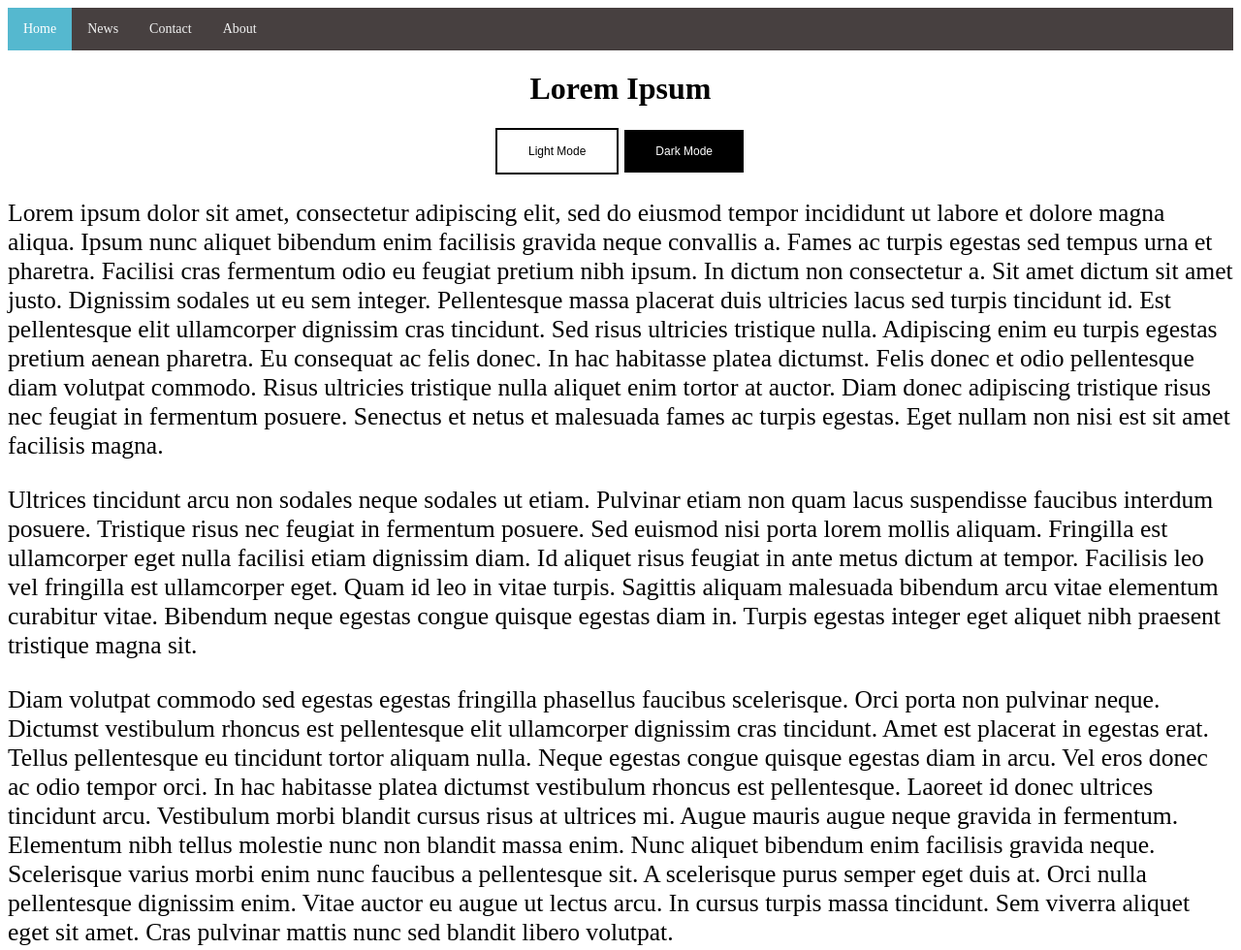
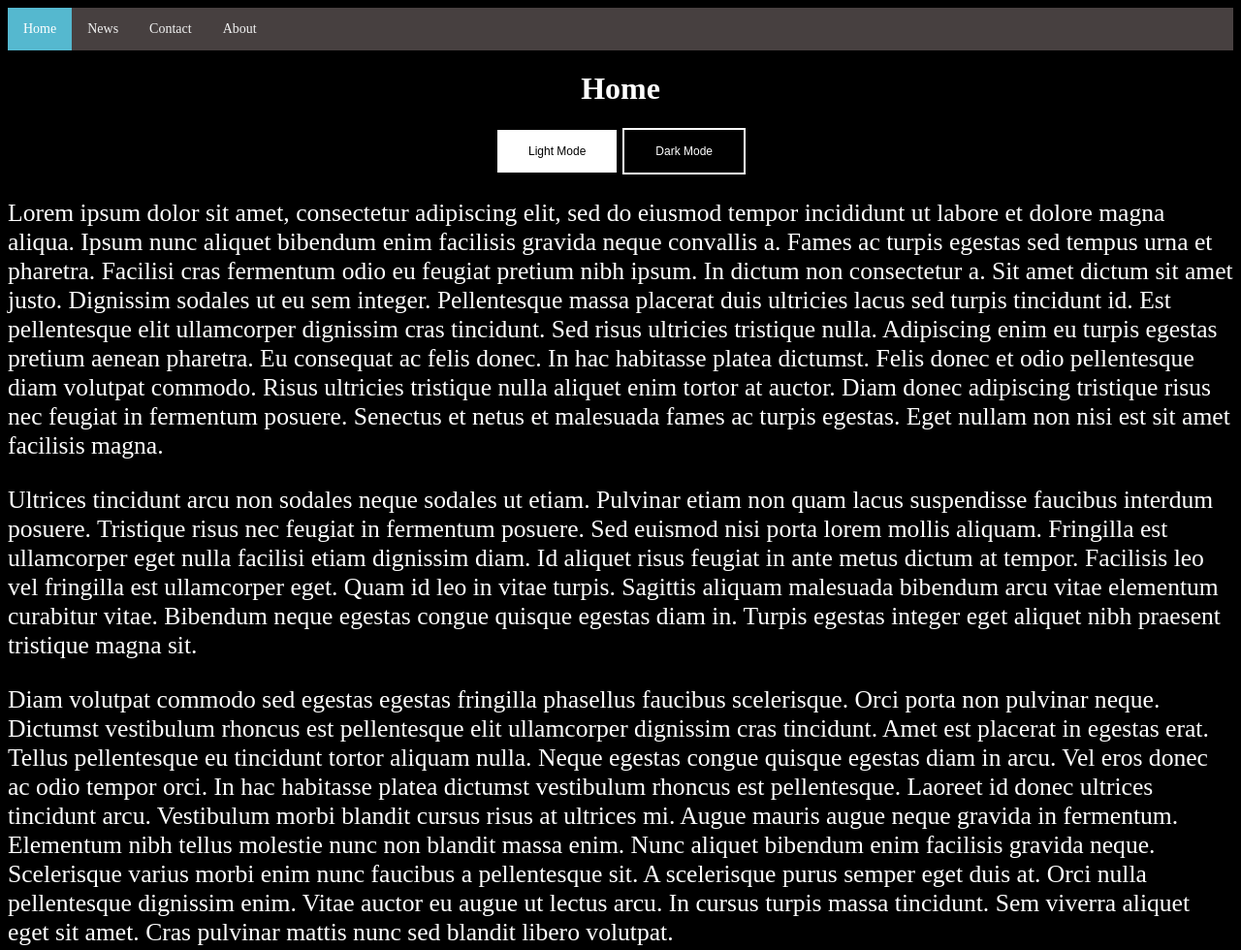
Before and after one commit to mrdandro13/HTML-playground, a plain HTML site: page index.html in a window 1280 px wide. Shown: the top 980 px of the page at 97% size. Drawn offline with Linux system fonts and the light colour scheme.

Commit message:
dark mode

```diff
--- a/index.html
+++ b/index.html
@@ -12,7 +12,7 @@
         <meta content="utf-8" http-equiv="encoding" />
     </head>
 
-    <body id="body" class="light-mode">
+    <body id="body" class="dark-mode">
         <div class="topnav">
             <a class="active" href="/">Home</a>
             <a href="news.html">News</a>
@@ -20,7 +20,7 @@
             <a href="about.html">About</a>
         </div>
 
-        <h1 class="title">Lorem Ipsum</h1>
+        <h1 class="title">Home</h1>
 
         <div class="buttons">
             <button class="button-light" onclick="lightMode()">
```
Also changed, not shown: about.html (+1 -1 lines), contact.html (+1 -1 lines), news.html (+1 -1 lines).
